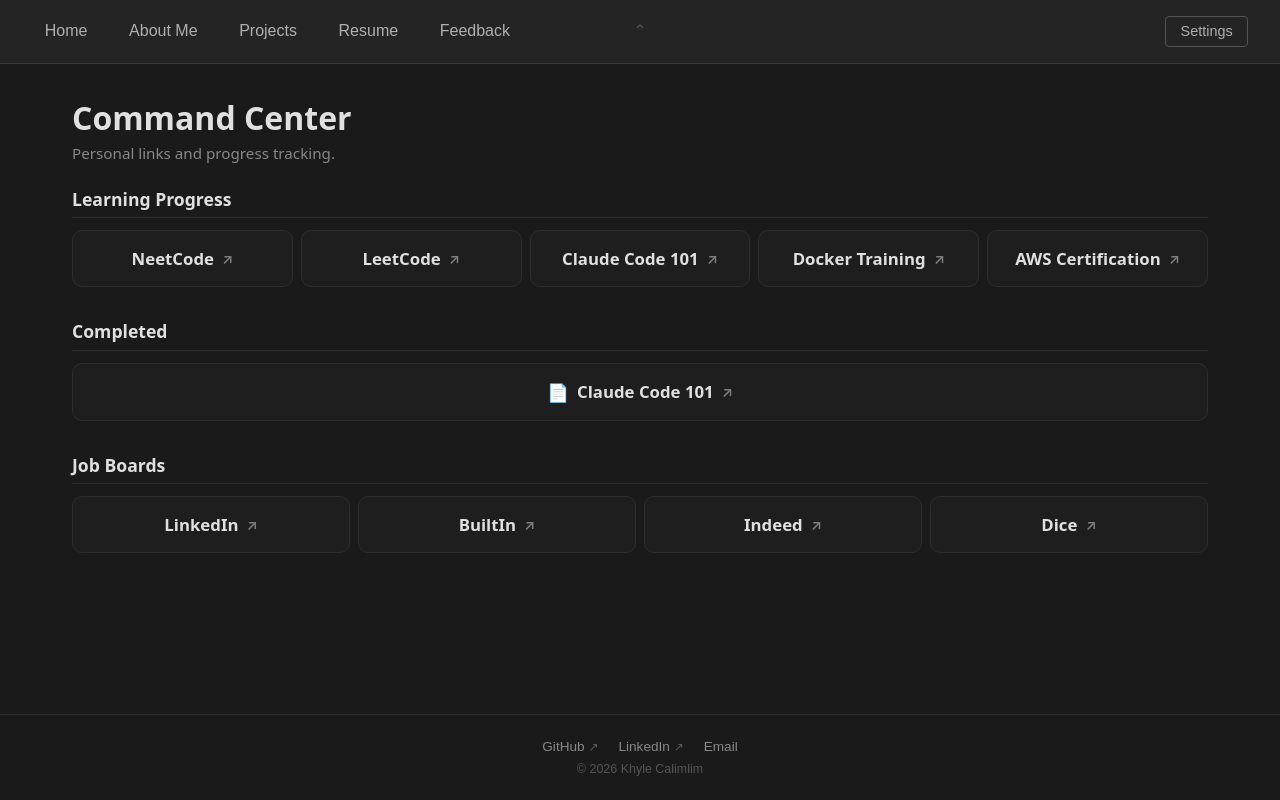
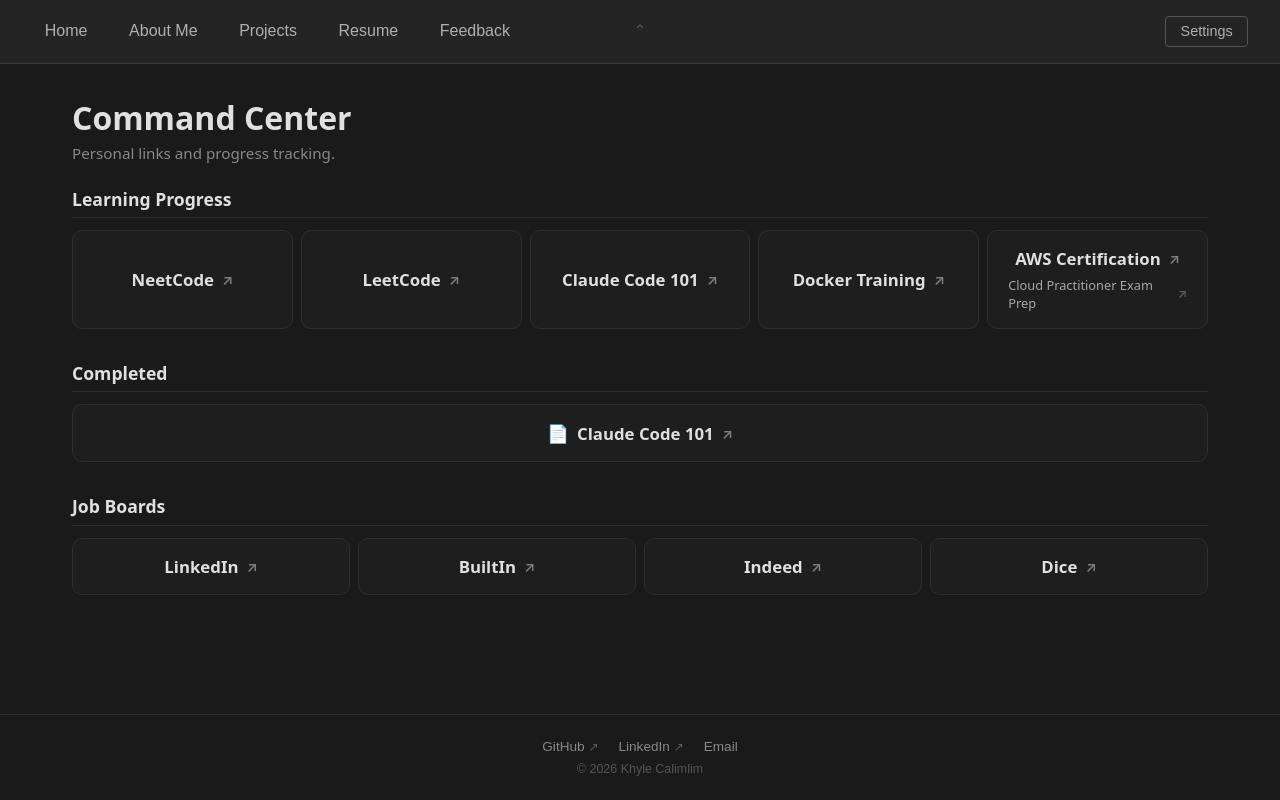
Before and after one commit to khylecalimlim/personal_website, an Angular app in the folder my-website-Angular/: page /command-center in a window 1280 px wide. Built offline with nearby package versions, Linux system fonts and the light colour scheme; a web font is replaced by a local one.

Commit message:
Support an optional secondary link on Command Center link cards
Adds subLabel/subHref to CommandCenterLink, rendered as a smaller
secondary link beneath the main one when present. Used to add a
Cloud Practitioner exam prep link alongside the AWS Certification card.

```diff
--- a/my-website-Angular/src/app/command-center/command-center.component.html
+++ b/my-website-Angular/src/app/command-center/command-center.component.html
@@ -32,10 +32,18 @@
               (animationend)="link.jiggling = false"
               cdkDrag
             >
-              <a [href]="link.href" class="link-text" target="_blank" rel="noopener">
-                {{ link.label }}
-                <span class="link-icon" aria-hidden="true">↗</span>
-              </a>
+              <div class="link-card-body">
+                <a [href]="link.href" class="link-text" target="_blank" rel="noopener">
+                  {{ link.label }}
+                  <span class="link-icon" aria-hidden="true">↗</span>
+                </a>
+                @if (link.subHref) {
+                  <a [href]="link.subHref" class="link-subtext" target="_blank" rel="noopener">
+                    {{ link.subLabel }}
+                    <span class="link-icon" aria-hidden="true">↗</span>
+                  </a>
+                }
+              </div>
             </li>
           }
         </ul>
--- a/my-website-Angular/src/app/command-center/command-center.component.scss
+++ b/my-website-Angular/src/app/command-center/command-center.component.scss
@@ -116,6 +116,15 @@ h1 {
   font-size: 1.1rem;
 }
 
+.link-card-body {
+  display: flex;
+  flex-direction: column;
+  align-items: center;
+  justify-content: center;
+  width: 100%;
+  gap: 0.35rem;
+}
+
 .link-text {
   display: flex;
   align-items: center;
@@ -141,3 +150,30 @@ h1 {
     opacity: 1;
   }
 }
+
+.link-subtext {
+  display: flex;
+  align-items: center;
+  justify-content: center;
+  gap: 0.35rem;
+  font-size: 0.8rem;
+  font-weight: 500;
+  color: inherit;
+  opacity: 0.7;
+  text-decoration: none;
+
+  &:hover {
+    color: #5b8dee;
+    opacity: 1;
+  }
+
+  .link-icon {
+    font-size: 0.75rem;
+    opacity: 0.5;
+    transition: opacity 0.2s;
+  }
+
+  &:hover .link-icon {
+    opacity: 1;
+  }
+}
--- a/my-website-Angular/src/app/command-center/command-center.component.ts
+++ b/my-website-Angular/src/app/command-center/command-center.component.ts
@@ -6,6 +6,8 @@ interface CommandCenterLink {
   href: string;
   jiggling?: boolean;
   inverted?: boolean;
+  subLabel?: string;
+  subHref?: string;
 }
 
 interface CommandCenterSection {
@@ -66,7 +68,12 @@ export class CommandCenterComponent implements OnInit {
         // right target. What it should point to instead is TBD.
         { label: 'Claude Code 101', href: 'https://anthropic.skilljar.com/claude-code-101' },
         { label: 'Docker Training', href: 'https://www.docker.com/trainings/' },
-        { label: 'AWS Certification', href: 'https://aws.amazon.com/certification/' }
+        {
+          label: 'AWS Certification',
+          href: 'https://aws.amazon.com/certification/',
+          subLabel: 'Cloud Practitioner Exam Prep',
+          subHref: 'https://skillbuilder.aws/category/exam-prep/cloud-practitioner-foundational-CLF-C02'
+        }
       ]
     },
     {
```
